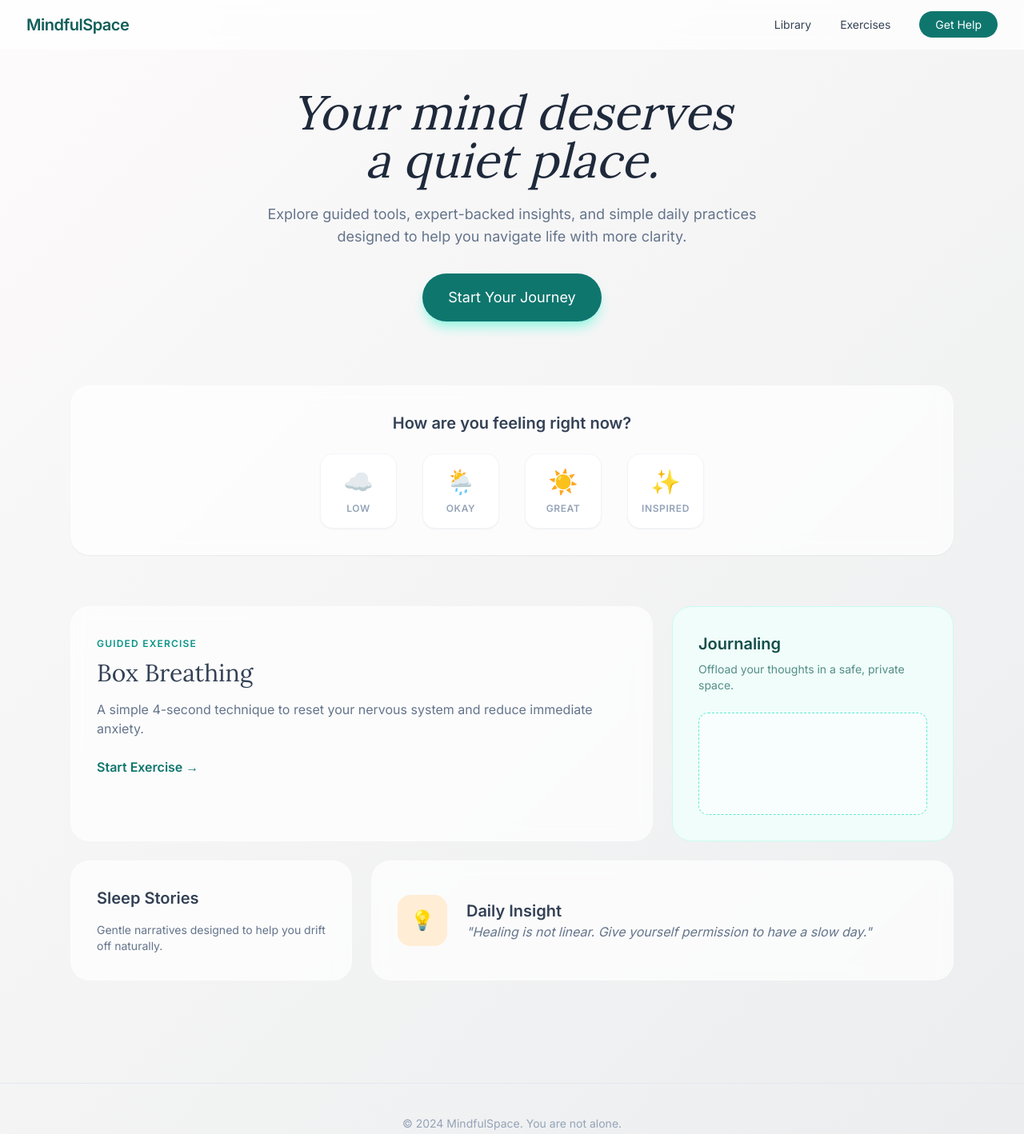
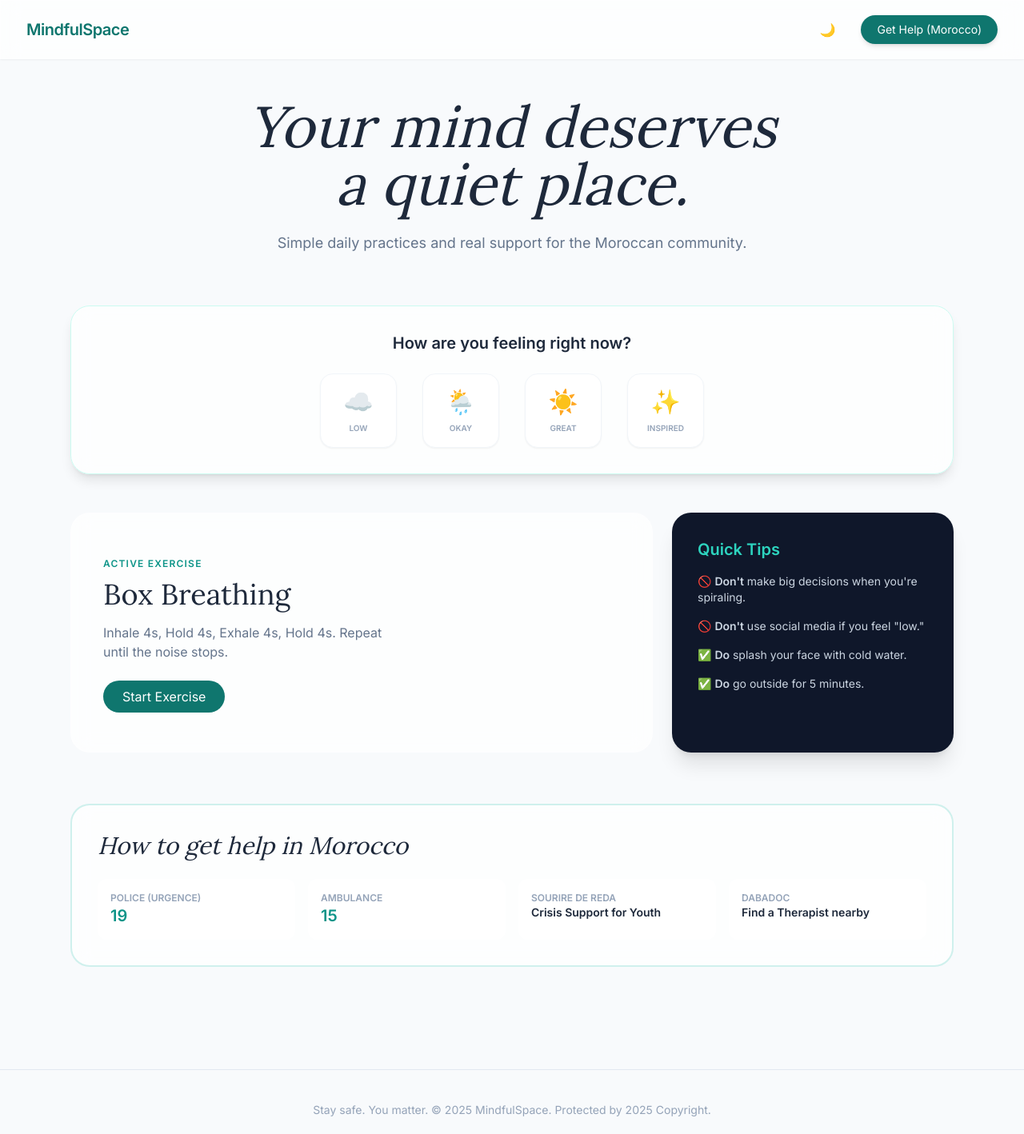
Before and after one commit to faroooxdd/mental-health, a plain HTML site: page index.html in a window 1280 px wide. Shown: the whole page at 80% size. Drawn offline with nearby package versions, Linux system fonts and the light colour scheme.

Commit message:
Update index.html

```diff
--- a/index.html
+++ b/index.html
@@ -7,98 +7,139 @@
     <script src="https://cdn.tailwindcss.com"></script>
     <link href="https://fonts.googleapis.com/css2?family=Inter:wght@300;400;600&family=Lora:italic,wght@0,400;1,400&display=swap" rel="stylesheet">
     <style>
-        body {
-            font-family: 'Inter', sans-serif;
-            background: linear-gradient(135deg, #fdfbfb 0%, #ebedee 100%);
-            color: #334155;
-        }
+        :root { --teal-glow: rgba(20, 184, 166, 0.2); }
+        body { font-family: 'Inter', sans-serif; transition: background-color 0.4s, color 0.4s; }
         .serif { font-family: 'Lora', serif; }
+
+        /* Glassmorphism */
         .glass {
             background: rgba(255, 255, 255, 0.7);
-            backdrop-filter: blur(10px);
+            backdrop-filter: blur(12px);
             border: 1px solid rgba(255, 255, 255, 0.3);
         }
-        .mood-btn:hover { transform: translateY(-3px); transition: all 0.3s ease; }
+        .dark .glass {
+            background: rgba(15, 23, 42, 0.8);
+            border: 1px solid rgba(255, 255, 255, 0.1);
+        }
+
+        /* Breathing Animation */
+        @keyframes box-breathe {
+            0%, 100% { transform: scale(1); opacity: 0.5; }
+            25% { transform: scale(1.5); opacity: 1; }
+            50% { transform: scale(1.5); opacity: 1; }
+            75% { transform: scale(1); opacity: 0.5; }
+        }
+        .breathe-circle { animation: box-breathe 16s infinite ease-in-out; display: none; }
+        .is-breathing .breathe-circle { display: block; }
     </style>
+    <script>
+        tailwind.config = { darkMode: 'class' }
+    </script>
 </head>
-<body class="min-h-screen">
+<body class="min-h-screen bg-slate-50 text-slate-800 dark:bg-slate-950 dark:text-slate-100">
 
-    <nav class="sticky top-0 z-50 glass px-8 py-4 flex justify-between items-center">
-        <div class="text-xl font-semibold tracking-tight text-teal-800">MindfulSpace</div>
-        <div class="space-x-8 text-sm font-medium">
-            <a href="#" class="hover:text-teal-600">Library</a>
-            <a href="#" class="hover:text-teal-600">Exercises</a>
-            <a href="#" class="bg-teal-700 text-white px-5 py-2 rounded-full hover:bg-teal-800 transition">Get Help</a>
+    <nav class="sticky top-0 z-50 glass px-8 py-4 flex justify-between items-center shadow-sm">
+        <div class="text-xl font-bold tracking-tight text-teal-700 dark:text-teal-400">MindfulSpace</div>
+        <div class="flex items-center space-x-6">
+            <button onclick="document.documentElement.classList.toggle('dark')" class="p-2 rounded-full hover:bg-slate-200 dark:hover:bg-slate-800 transition">
+                <span class="dark:hidden">🌙</span><span class="hidden dark:inline">☀️</span>
+            </button>
+            <a href="#help" class="bg-teal-700 text-white px-5 py-2 rounded-full hover:bg-teal-800 transition text-sm font-medium shadow-md">Get Help (Morocco)</a>
         </div>
     </nav>
 
     <main class="max-w-6xl mx-auto px-6 py-12">
 
-        <section class="text-center mb-20">
-            <h1 class="serif text-5xl md:text-6xl text-slate-800 mb-6 italic">Your mind deserves <br>a quiet place.</h1>
-            <p class="text-lg text-slate-500 max-w-2xl mx-auto mb-8">
-                Explore guided tools, expert-backed insights, and simple daily practices designed to help you navigate life with more clarity.
+        <section class="text-center mb-16">
+            <h1 class="serif text-5xl md:text-7xl mb-6 italic dark:text-white">Your mind deserves <br>a quiet place.</h1>
+            <p class="text-lg text-slate-500 dark:text-slate-400 max-w-2xl mx-auto">
+                Simple daily practices and real support for the Moroccan community.
             </p>
-            <button class="bg-teal-700 text-white px-8 py-4 rounded-full text-lg font-medium shadow-lg shadow-teal-200 hover:shadow-xl transition-all">
-                Start Your Journey
-            </button>
         </section>
 
-        <section class="glass rounded-3xl p-8 mb-16 text-center shadow-sm">
+        <section class="glass rounded-3xl p-8 mb-12 text-center shadow-lg border-teal-100">
             <h2 class="text-xl font-semibold mb-6">How are you feeling right now?</h2>
             <div class="flex justify-center gap-4 md:gap-8 flex-wrap">
-                <button class="mood-btn flex flex-col items-center bg-white p-4 rounded-2xl w-24 shadow-sm border border-slate-100">
-                    <span class="text-3xl mb-2">☁️</span>
-                    <span class="text-xs font-bold uppercase tracking-wider text-slate-400">Low</span>
+                <button onclick="alert('It is okay to feel low. Try the breathing exercise below.')" class="hover:-translate-y-2 transition flex flex-col items-center bg-white dark:bg-slate-800 p-4 rounded-2xl w-24 shadow-sm border border-slate-100 dark:border-slate-700">
+                    <span class="text-3xl mb-2">☁️</span><span class="text-[10px] font-bold uppercase text-slate-400">Low</span>
                 </button>
-                <button class="mood-btn flex flex-col items-center bg-white p-4 rounded-2xl w-24 shadow-sm border border-slate-100">
-                    <span class="text-3xl mb-2">🌦️</span>
-                    <span class="text-xs font-bold uppercase tracking-wider text-slate-400">Okay</span>
+                <button onclick="alert('Stability is a win. Keep going.')" class="hover:-translate-y-2 transition flex flex-col items-center bg-white dark:bg-slate-800 p-4 rounded-2xl w-24 shadow-sm border border-slate-100 dark:border-slate-700">
+                    <span class="text-3xl mb-2">🌦️</span><span class="text-[10px] font-bold uppercase text-slate-400">Okay</span>
                 </button>
-                <button class="mood-btn flex flex-col items-center bg-white p-4 rounded-2xl w-24 shadow-sm border border-slate-100">
-                    <span class="text-3xl mb-2">☀️</span>
-                    <span class="text-xs font-bold uppercase tracking-wider text-slate-400">Great</span>
+                <button onclick="alert('Love that for you! Share that energy.')" class="hover:-translate-y-2 transition flex flex-col items-center bg-white dark:bg-slate-800 p-4 rounded-2xl w-24 shadow-sm border border-slate-100 dark:border-slate-700">
+                    <span class="text-3xl mb-2">☀️</span><span class="text-[10px] font-bold uppercase text-slate-400">Great</span>
                 </button>
-                <button class="mood-btn flex flex-col items-center bg-white p-4 rounded-2xl w-24 shadow-sm border border-slate-100">
-                    <span class="text-3xl mb-2">✨</span>
-                    <span class="text-xs font-bold uppercase tracking-wider text-slate-400">Inspired</span>
+                <button onclick="alert('Channel that inspiration into something small today.')" class="hover:-translate-y-2 transition flex flex-col items-center bg-white dark:bg-slate-800 p-4 rounded-2xl w-24 shadow-sm border border-slate-100 dark:border-slate-700">
+                    <span class="text-3xl mb-2">✨</span><span class="text-[10px] font-bold uppercase text-slate-400">Inspired</span>
                 </button>
             </div>
         </section>
 
         <div class="grid grid-cols-1 md:grid-cols-3 gap-6">
-            <div class="md:col-span-2 glass p-8 rounded-3xl hover:border-teal-200 transition group">
-                <span class="text-teal-600 font-bold text-xs uppercase tracking-widest">Guided Exercise</span>
-                <h3 class="serif text-3xl mt-2 mb-4">Box Breathing</h3>
-                <p class="text-slate-500 mb-6">A simple 4-second technique to reset your nervous system and reduce immediate anxiety.</p>
-                <a href="#" class="text-teal-700 font-semibold group-hover:underline">Start Exercise →</a>
+            <div id="exercise-card" class="md:col-span-2 glass p-10 rounded-3xl relative overflow-hidden flex flex-col justify-center min-h-[300px]">
+                <div class="z-10">
+                    <span class="text-teal-600 dark:text-teal-400 font-bold text-xs uppercase tracking-widest">Active Exercise</span>
+                    <h3 class="serif text-4xl mt-2 mb-4">Box Breathing</h3>
+                    <p class="text-slate-500 dark:text-slate-400 mb-6 max-w-sm">Inhale 4s, Hold 4s, Exhale 4s, Hold 4s. Repeat until the noise stops.</p>
+                    <button onclick="toggleBreathe()" id="breathe-btn" class="bg-teal-700 text-white px-6 py-2 rounded-full hover:bg-teal-800 transition">Start Exercise</button>
+                </div>
+                <div class="absolute right-20 top-1/2 -translate-y-1/2">
+                    <div class="breathe-circle w-32 h-32 rounded-full bg-teal-500/20 border-2 border-teal-500"></div>
+                </div>
             </div>
 
-            <div class="bg-teal-50 p-8 rounded-3xl border border-teal-100">
-                <h3 class="text-xl font-semibold mb-2 text-teal-900">Journaling</h3>
-                <p class="text-sm text-teal-800/70 mb-6">Offload your thoughts in a safe, private space.</p>
-                <div class="h-32 bg-white/50 rounded-xl border border-dashed border-teal-300"></div>
-            </div>
-
-            <div class="glass p-8 rounded-3xl hover:border-teal-200 transition">
-                <h3 class="text-xl font-semibold mb-4">Sleep Stories</h3>
-                <p class="text-slate-500 text-sm">Gentle narratives designed to help you drift off naturally.</p>
-            </div>
-
-            <div class="md:col-span-2 glass p-8 rounded-3xl flex flex-col md:flex-row items-center gap-6">
-                <div class="bg-orange-100 text-orange-600 p-4 rounded-2xl text-2xl">💡</div>
-                <div>
-                    <h3 class="text-xl font-semibold">Daily Insight</h3>
-                    <p class="text-slate-500 italic">"Healing is not linear. Give yourself permission to have a slow day."</p>
-                </div>
+            <div class="bg-slate-900 text-white p-8 rounded-3xl shadow-xl">
+                <h3 class="text-xl font-semibold mb-4 text-teal-400">Quick Tips</h3>
+                <ul class="text-sm space-y-4 text-slate-300">
+                    <li>🚫 <strong>Don't</strong> make big decisions when you're spiraling.</li>
+                    <li>🚫 <strong>Don't</strong> use social media if you feel "low."</li>
+                    <li>✅ <strong>Do</strong> splash your face with cold water.</li>
+                    <li>✅ <strong>Do</strong> go outside for 5 minutes.</li>
+                </ul>
             </div>
         </div>
 
+        <section id="help" class="mt-16 p-8 glass rounded-3xl border-2 border-teal-500/20">
+            <h2 class="serif text-3xl mb-6 italic">How to get help in Morocco</h2>
+            <div class="grid grid-cols-1 sm:grid-cols-2 lg:grid-cols-4 gap-4">
+                <div class="p-4 bg-white dark:bg-slate-900 rounded-xl">
+                    <p class="text-xs text-slate-400 uppercase font-bold">Police (Urgence)</p>
+                    <p class="text-xl font-bold text-teal-600">19</p>
+                </div>
+                <div class="p-4 bg-white dark:bg-slate-900 rounded-xl">
+                    <p class="text-xs text-slate-400 uppercase font-bold">Ambulance</p>
+                    <p class="text-xl font-bold text-teal-600">15</p>
+                </div>
+                <div class="p-4 bg-white dark:bg-slate-900 rounded-xl">
+                    <p class="text-xs text-slate-400 uppercase font-bold">Sourire de Reda</p>
+                    <p class="text-sm font-semibold">Crisis Support for Youth</p>
+                </div>
+                <div class="p-4 bg-white dark:bg-slate-900 rounded-xl">
+                    <p class="text-xs text-slate-400 uppercase font-bold">DabaDoc</p>
+                    <p class="text-sm font-semibold">Find a Therapist nearby</p>
+                </div>
+            </div>
+        </section>
+
     </main>
 
-    <footer class="mt-20 py-10 text-center border-t border-slate-200 text-slate-400 text-sm">
-        <p>&copy; 2024 MindfulSpace. You are not alone.</p>
+    <footer class="mt-20 py-10 text-center border-t border-slate-200 dark:border-slate-800 text-slate-400 text-sm">
+        <p>Stay safe. You matter. &copy; 2025 MindfulSpace. Protected by 2025 Copyright.</p>
     </footer>
 
+    <script>
+        function toggleBreathe() {
+            const card = document.getElementById('exercise-card');
+            const btn = document.getElementById('breathe-btn');
+            card.classList.toggle('is-breathing');
+            if (card.classList.contains('is-breathing')) {
+                btn.innerText = "Stop Exercise";
+                btn.classList.replace('bg-teal-700', 'bg-red-500');
+            } else {
+                btn.innerText = "Start Exercise";
+                btn.classList.replace('bg-red-500', 'bg-teal-700');
+            }
+        }
+    </script>
 </body>
 </html>
```
